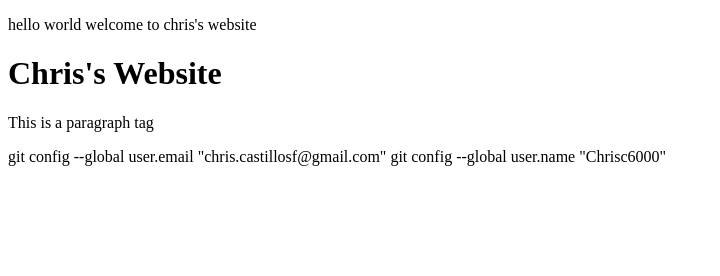
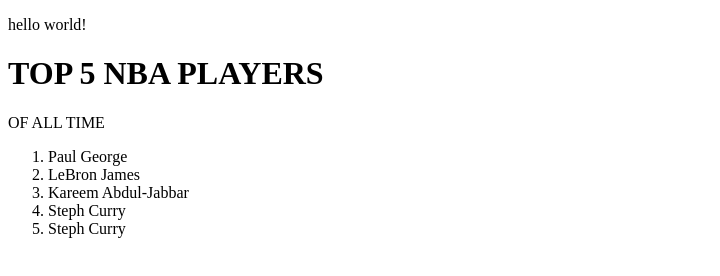
Before and after one commit to Chrisc6000/Chrisc, a plain HTML site: page index.html in a window 1280 px wide. Shown: the whole page, without its empty margins (0-720 px from the left). Drawn offline with Linux system fonts and the light colour scheme.

Commit message:
added ! to index

```diff
--- a/index.html
+++ b/index.html
@@ -6,14 +6,14 @@
     <title>Document</title>
 </head>
 <body>
-     <p>hello world welcome to chris's website</p>
-     <h1>Chris's Website</h1>
-        <p>This is a paragraph tag</p>
+     <p>hello world!</p>
+     <h1>TOP 5 NBA PLAYERS</h1>
+        <p>OF ALL TIME</p>
+        <ol>
+            <li>Paul George</li>
+            <li>LeBron James</li>
+            <li>Kareem Abdul-Jabbar</li>
+            <li>Steph Curry</li>
+            <li>Steph Curry</li>
 </body>
 </html>
-
-
-
-
- git config --global user.email "chris.castillosf@gmail.com"
-  git config --global user.name "Chrisc6000"
```
Also changed, not shown: pg.png (added).
